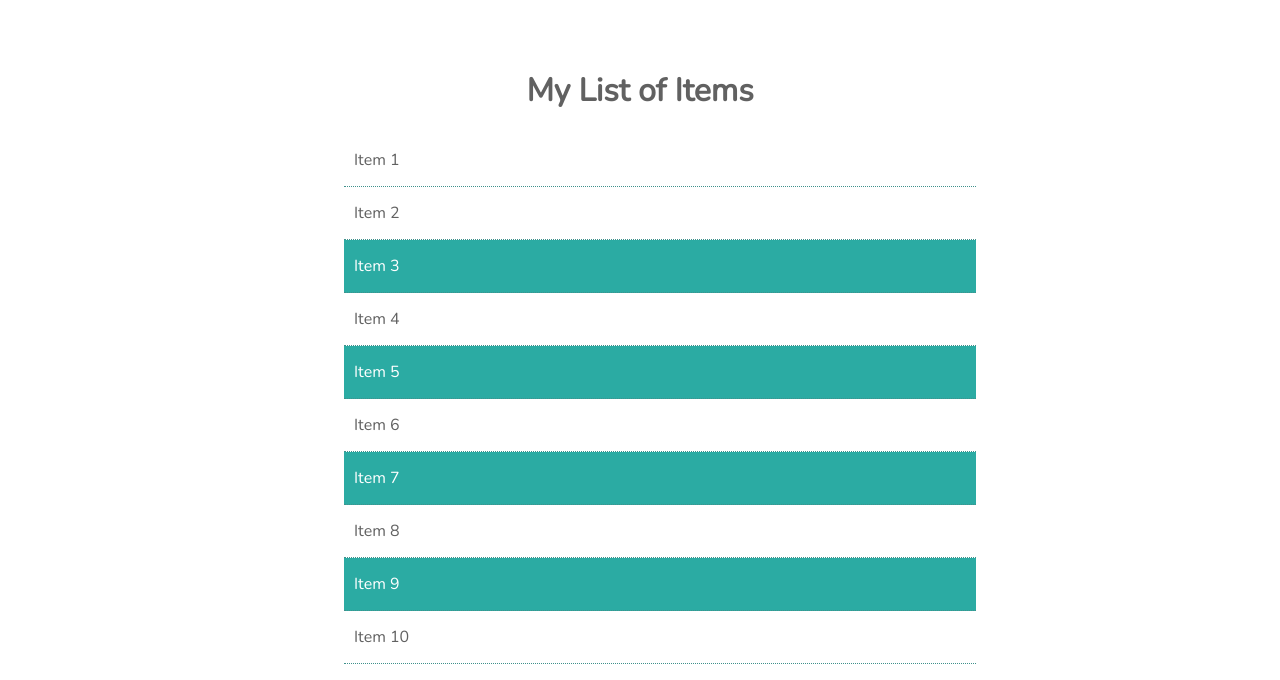
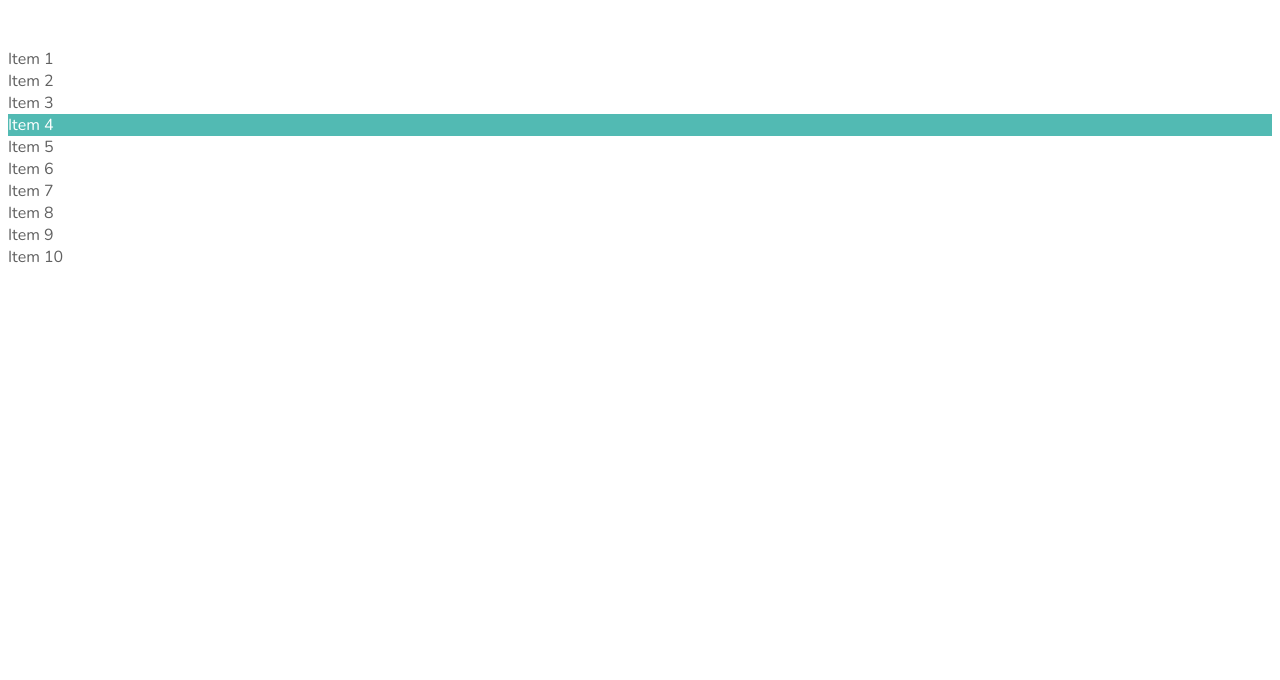
Before and after one commit to jwgainey-lessons-teamtreehouse/selectors2, a plain HTML site: page index.html in a window 1280 px wide. Drawn offline with nearby package versions, Linux system fonts and the light colour scheme.

Commit message:
nth type start

```diff
--- a/css/style.css
+++ b/css/style.css
@@ -1,6 +1,6 @@
-/* :nth Child Pseudo-classes------------------ */
+/* Structural Pseudo-classes------------------ */
 
-li:nth-child(2n + 3) {
-    background: #2baba3;
+div:nth-child(4) {
+    background: #52bab3;
     color: white;
 }
--- a/index.html
+++ b/index.html
@@ -26,18 +26,17 @@
 	</style>
 </head>
 <body>
-	<h1> My List of Items</h1>
-	<ul>
-		<li>Item 1</li>
-		<li>Item 2</li>
-		<li>Item 3</li>
-		<li>Item 4</li>
-		<li>Item 5</li>
-		<li>Item 6</li>
-		<li>Item 7</li>
-		<li>Item 8</li>
-		<li>Item 9</li>
-		<li>Item 10</li>
-	</ul>
+	<section>
+		<div>Item 1</div>
+		<div>Item 2</div>
+		<div>Item 3</div>
+		<div>Item 4</div>
+		<div>Item 5</div>
+		<div>Item 6</div>
+		<div>Item 7</div>
+		<div>Item 8</div>
+		<div>Item 9</div>
+		<div>Item 10</div>
+	</section>
 </body>
 </html>
```
